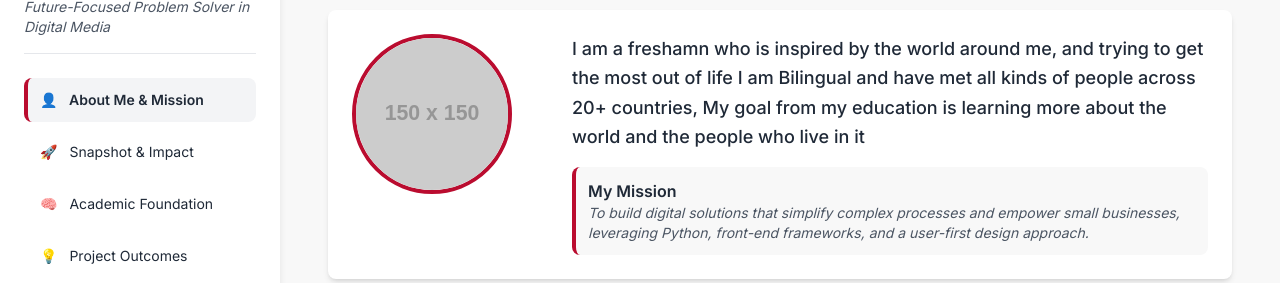
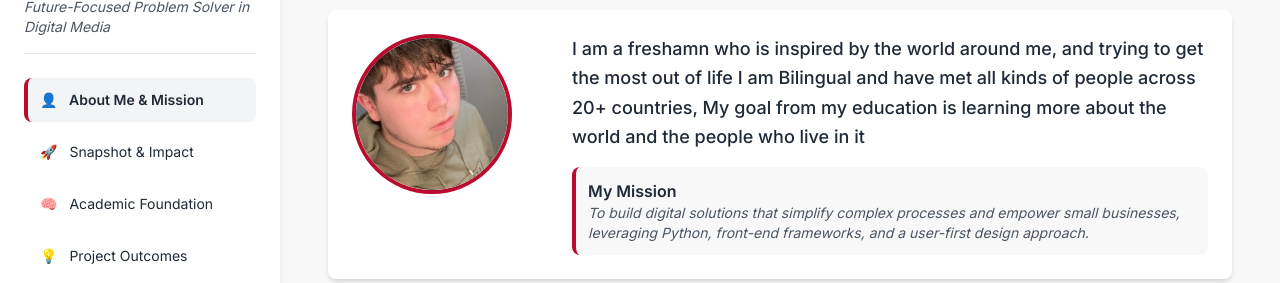
Before and after one commit to keatonhughes-cmd/student-protfolio3, a plain HTML site: page index.html in a window 1280 px wide. Shown: the part 107-390 px from the top of the page. Drawn offline with nearby package versions, Linux system fonts and the light colour scheme; placeholder pictures from the web are drawn by us.

Commit message:
Update index.html

```diff
--- a/index.html
+++ b/index.html
@@ -263,7 +263,7 @@ CONFIRMATION: NO SVG graphics used. NO Mermaid JS used. -->
             impactScoreMultiplier: 10, // Adjusts how much projects/awards count towards total impact
 
             // --- INTRODUCTION & BRANDING FIELDS ---
-            photoUrl: "https://placehold.co/150x150/BA0C2F/FFFFFF/png?text=RILEY+C", // Replace with a URL to a professional headshot
+            photoUrl: "Myface.jpg?text=Keaton+H", // Replace with a URL to a professional headshot
             logoUrl: "https://placehold.co/40x40/BA0C2F/FFFFFF.png?text=BSU", // URL for your school logo or personal brand icon
             personalBio: "I am a freshamn who is inspired by the world around me, and trying to get the most out of life I am Bilingual and have met all kinds of people across 20+ countries, My goal from my education is learning more about the world and the people who live in it",
             missionStatement: "To build digital solutions that simplify complex processes and empower small businesses, leveraging Python, front-end frameworks, and a user-first design approach.",
```
